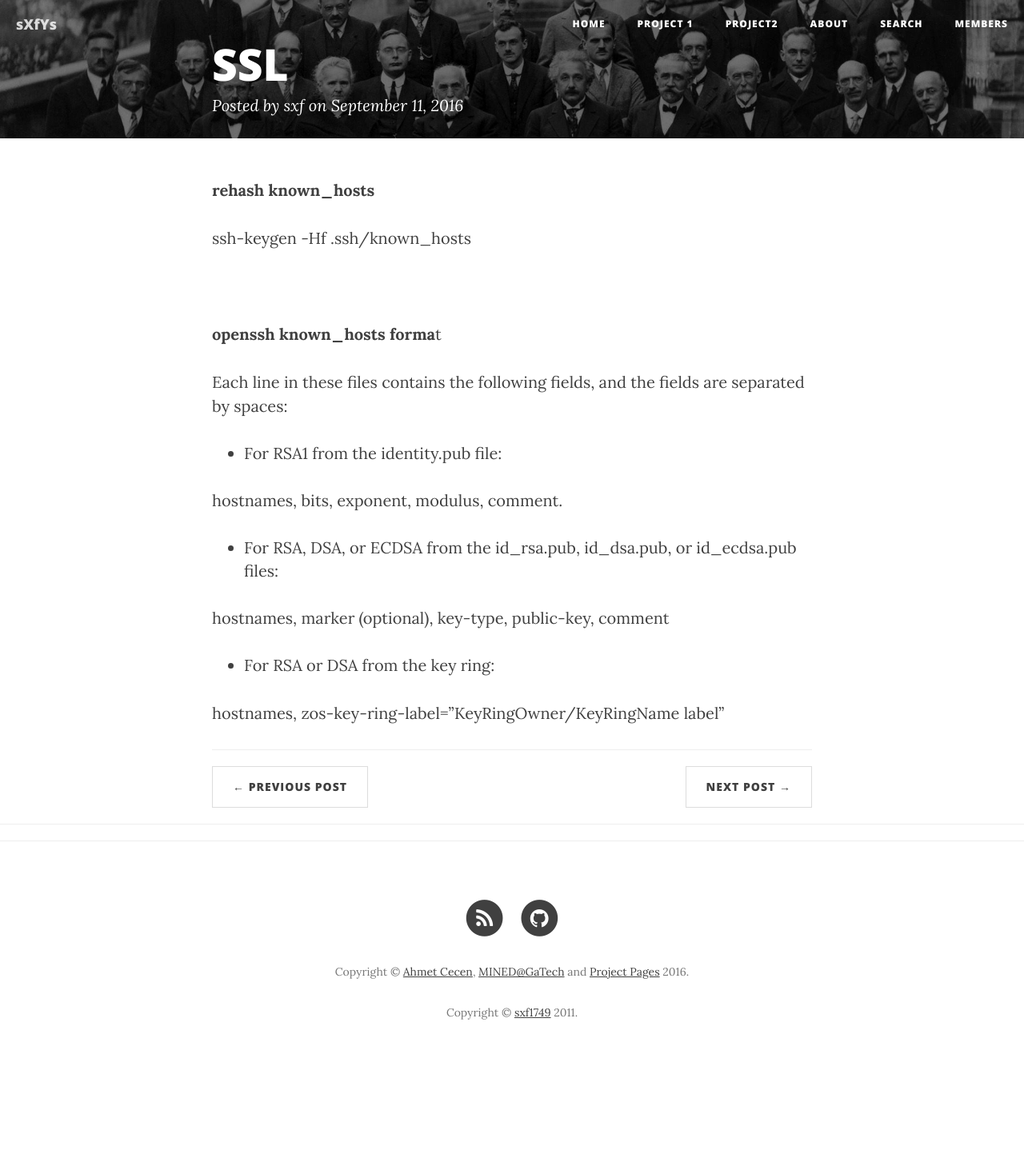
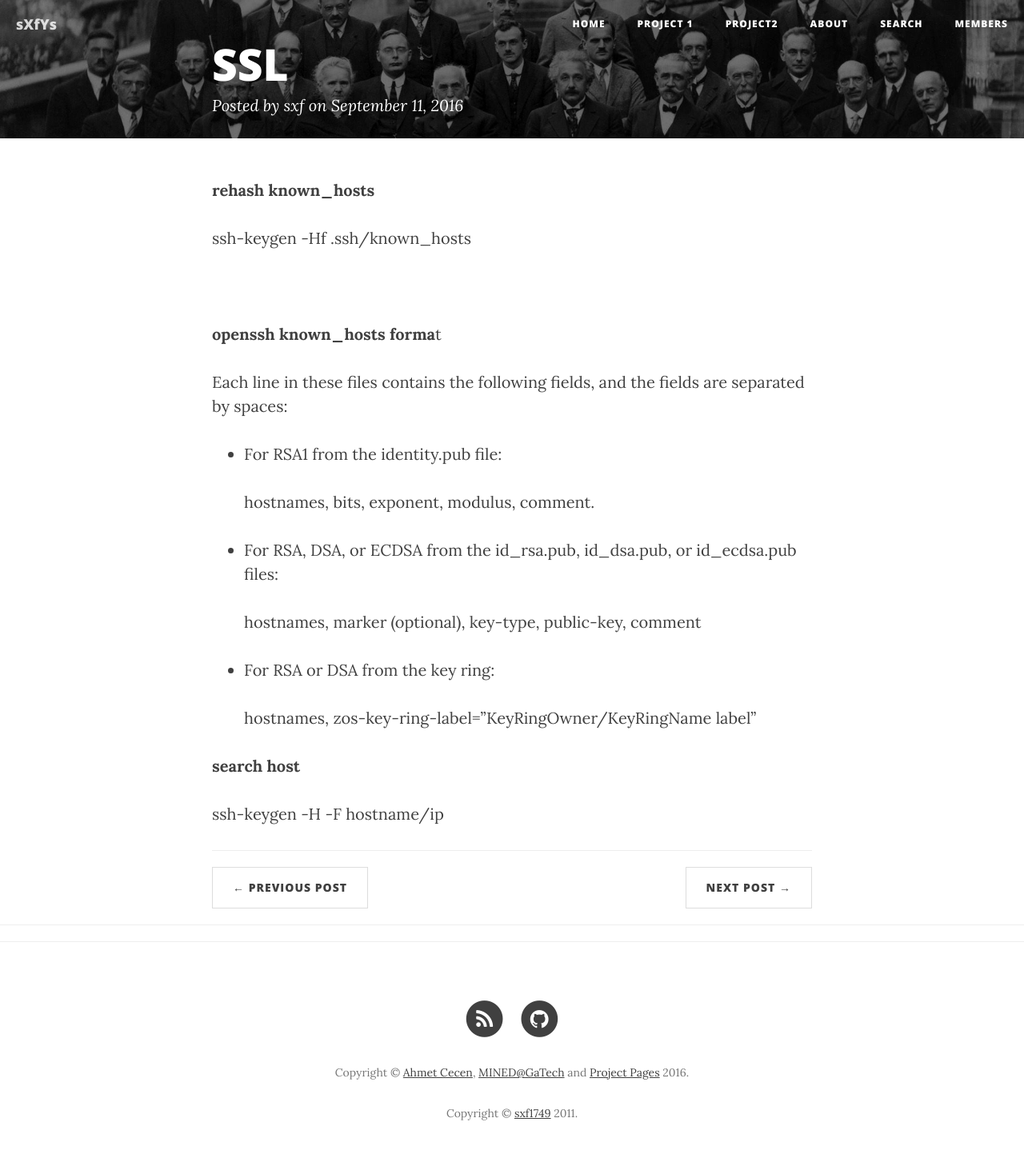
Before and after one commit to sxf1749/sxf1749.github.com, a Jekyll site: the page built from _posts/2016-09-11-SSL.markdown, in a window 1280 px wide. Shown: the whole page at 80% size. Built offline with Jekyll 4.4.1, drawn with Linux system fonts in a browser that asks for light colours; nearby versions of some CDN libraries; before the commit the page ends 1342 px from its top, so only the background shows below that.

Commit message:
Update 2016-09-11-SSL.markdown

```diff
--- a/_posts/2016-09-11-SSL.markdown
+++ b/_posts/2016-09-11-SSL.markdown
@@ -20,12 +20,18 @@ Each line in these files contains the following fields, and the fields are separ
 
 -   For RSA1 from the identity.pub file:
 
-hostnames, bits, exponent, modulus, comment.
+    hostnames, bits, exponent, modulus, comment.
 
 -   For RSA, DSA, or ECDSA from the id\_rsa.pub, id\_dsa.pub, or id\_ecdsa.pub files:
 
-hostnames, marker (optional), key-type, public-key, comment
+    hostnames, marker (optional), key-type, public-key, comment
 
 -   For RSA or DSA from the key ring:
 
-hostnames, zos-key-ring-label="KeyRingOwner/KeyRingName label"
+    hostnames, zos-key-ring-label="KeyRingOwner/KeyRingName label"
+
+
+
+**search host**
+
+ssh-keygen -H -F hostname/ip
```
Also changed, not shown: other parts of _posts/2016-09-11-SSL.markdown (+1 -1 lines).
